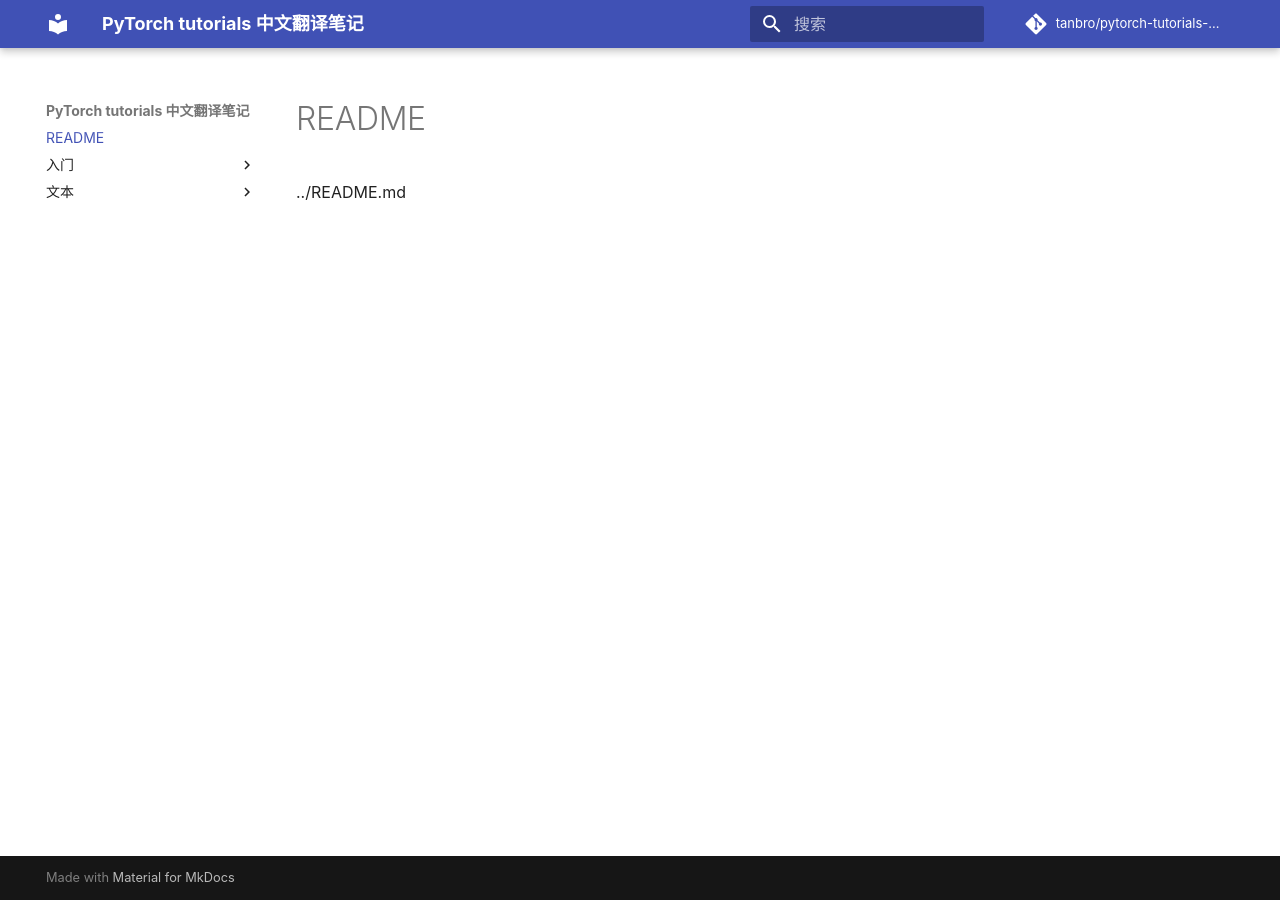
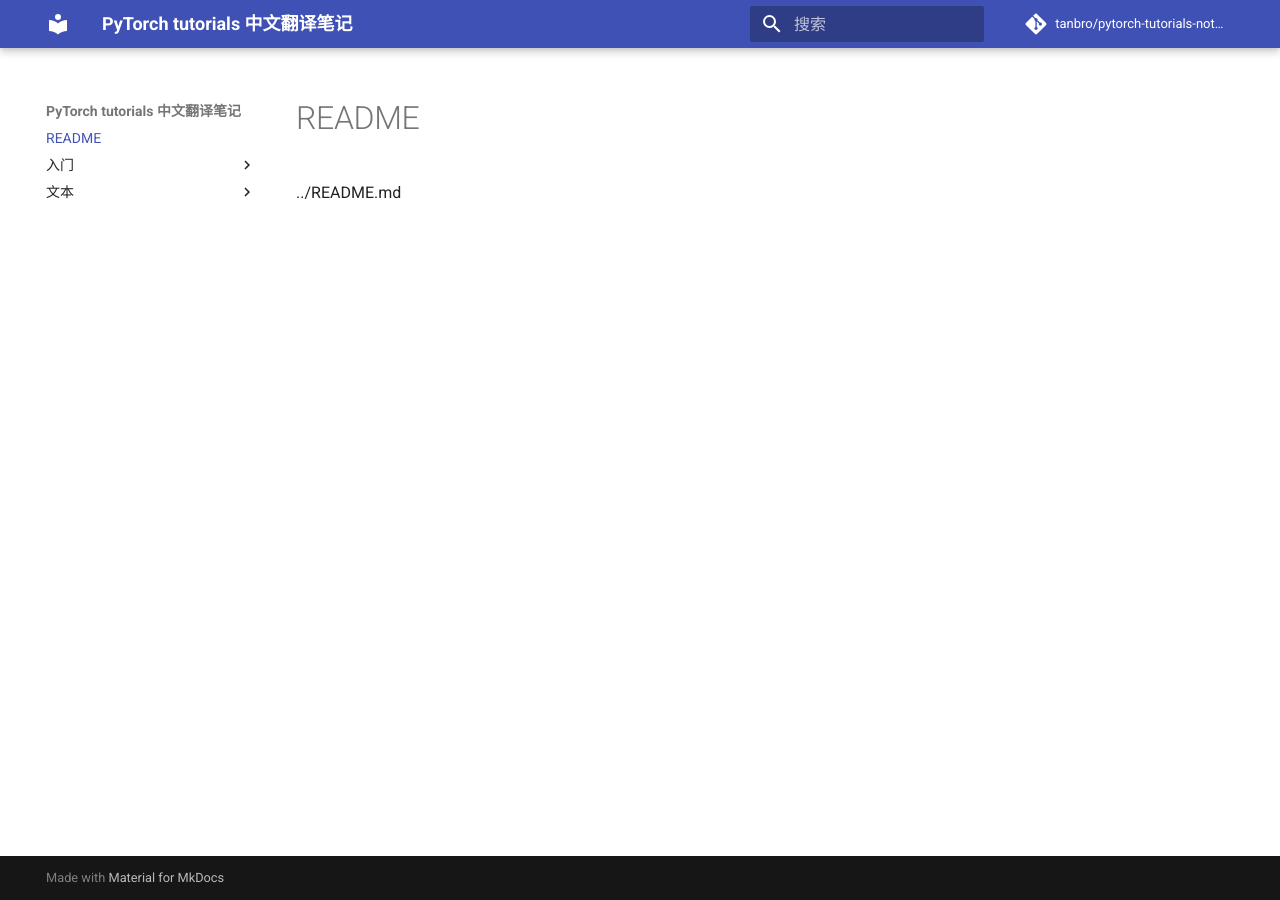
Before and after one commit to tanbro/pytorch-tutorials-notebooks-zhs, an MkDocs documentation site: the page built from docs/README.md, in a window 1280 px wide. Built offline with MkDocs 1.6.1 and Material for MkDocs 9.7.7, drawn with Linux system fonts in a browser that asks for light colours; comment, search, counter and statistics services are not loaded.

Commit message:
reenable webfonts

```diff
--- a/mkdocs.yml
+++ b/mkdocs.yml
@@ -24,8 +24,8 @@ plugins:
 
 theme:
     name: material
-    font: False
     language: zh
+    # font: False
 
 extra:
     manifest: manifest.webmanifest
```
Also changed, not shown: 1 other file.
